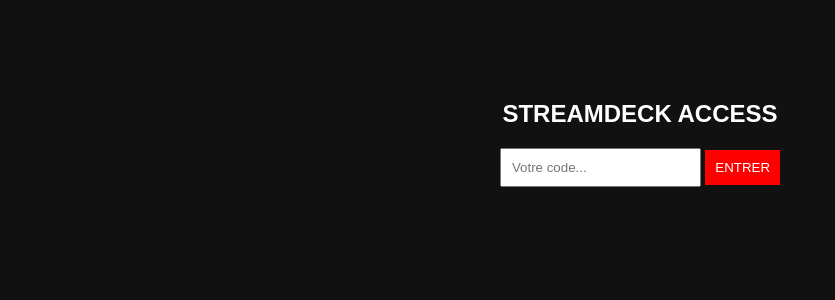
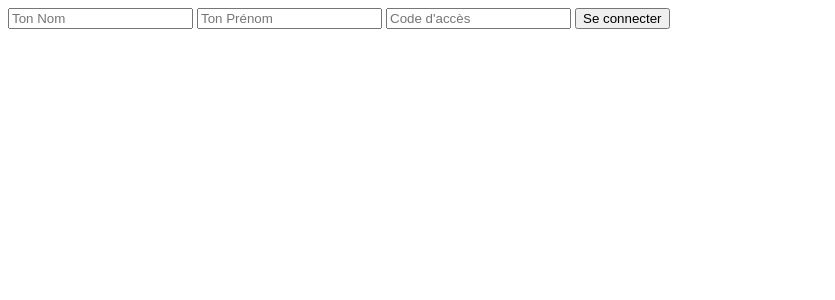
Before and after one commit to vguillotduenas-dotcom/StreamDeck, a Flask app: page /login in a window 1280 px wide. Shown: the top 300 px of the page, without its empty margins (0-835 px from the left). Run offline with Flask 3, Linux system fonts and the light colour scheme.

Commit message:
login.html

```diff
--- a/templates/login.html
+++ b/templates/login.html
@@ -1,10 +1,6 @@
-<!DOCTYPE html>
-<html lang="fr">
-<body style="background:#111; color:white; text-align:center; font-family:sans-serif;">
-    <form method="POST" style="margin-top:100px;">
-        <h2>STREAMDECK ACCESS</h2>
-        <input type="password" name="code" placeholder="Votre code..." required style="padding:10px;">
-        <button type="submit" style="padding:10px; background:red; color:white; border:none;">ENTRER</button>
-    </form>
-</body>
-</html>
+<form method="POST">
+    <input type="text" name="nom" placeholder="Ton Nom" required>
+    <input type="text" name="prenom" placeholder="Ton Prénom" required>
+    <input type="text" name="code" placeholder="Code d'accès" required>
+    <button type="submit">Se connecter</button>
+</form>
```
